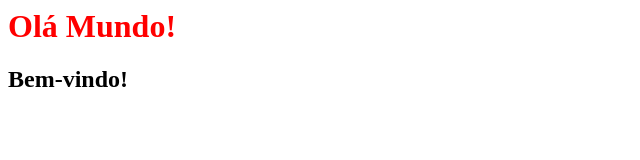
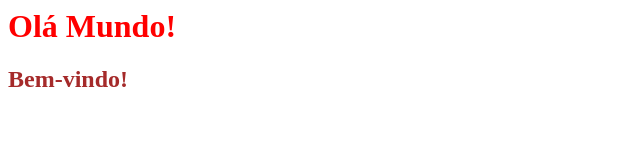
Before and after one commit to rodrigoyahata/gittest, a plain HTML site: page index.html in a window 1280 px wide. Shown: the whole page, without its empty margins (0-640 px from the left). Drawn offline with Linux system fonts and the light colour scheme.

Commit message:
Atualização CSS

```diff
--- a/estilo.css
+++ b/estilo.css
@@ -1 +1,2 @@
 h1 {color:red;}
+h2 {color:brown}
```
